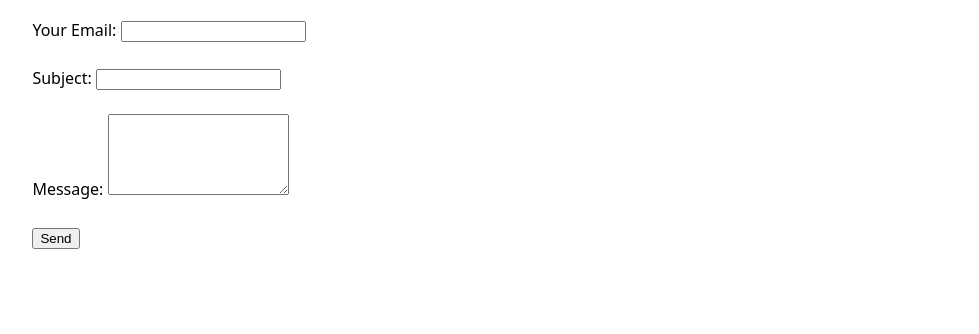
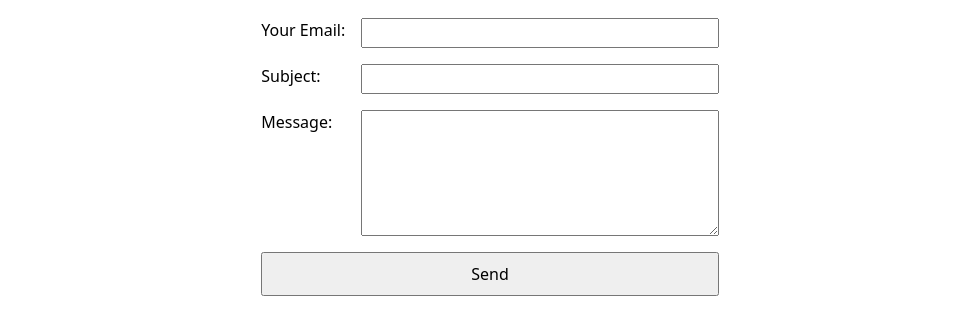
Before and after one commit to JacquelynGarcia/portfolio, a plain HTML site: page contact/index.html in a window 1280 px wide. Shown: the part 124-458 px from the top of the page, without its empty margins (150-1129 px from the left). Drawn offline with Linux system fonts and the light colour scheme.

Commit message:
fixed contact box

```diff
--- a/style.css
+++ b/style.css
@@ -48,3 +48,33 @@ nav a:hover {
   border-bottom: 0.4em solid var(--color-accent);
   background-color: oklch(from var(--color-accent) 95% 5% h);
 }
+
+/* Formatting for contact box */
+form {
+  display: grid;
+  grid-template-columns: auto 1fr;
+  gap: 1em;
+  max-width: 50ch;
+  margin-inline: auto;
+  font: inherit;
+}
+
+label {
+  display: grid;
+  grid-template-columns: subgrid;
+  grid-column: 1 / -1;
+}
+
+input,
+textarea,
+button {
+  font: inherit;
+  width: 100%;
+  box-sizing: border-box;
+}
+
+button {
+  grid-column: 1 / -1;
+  padding: 0.5em;
+  cursor: pointer;
+}
```
Also changed, not shown: contact/index.html (+0 -3 lines).
